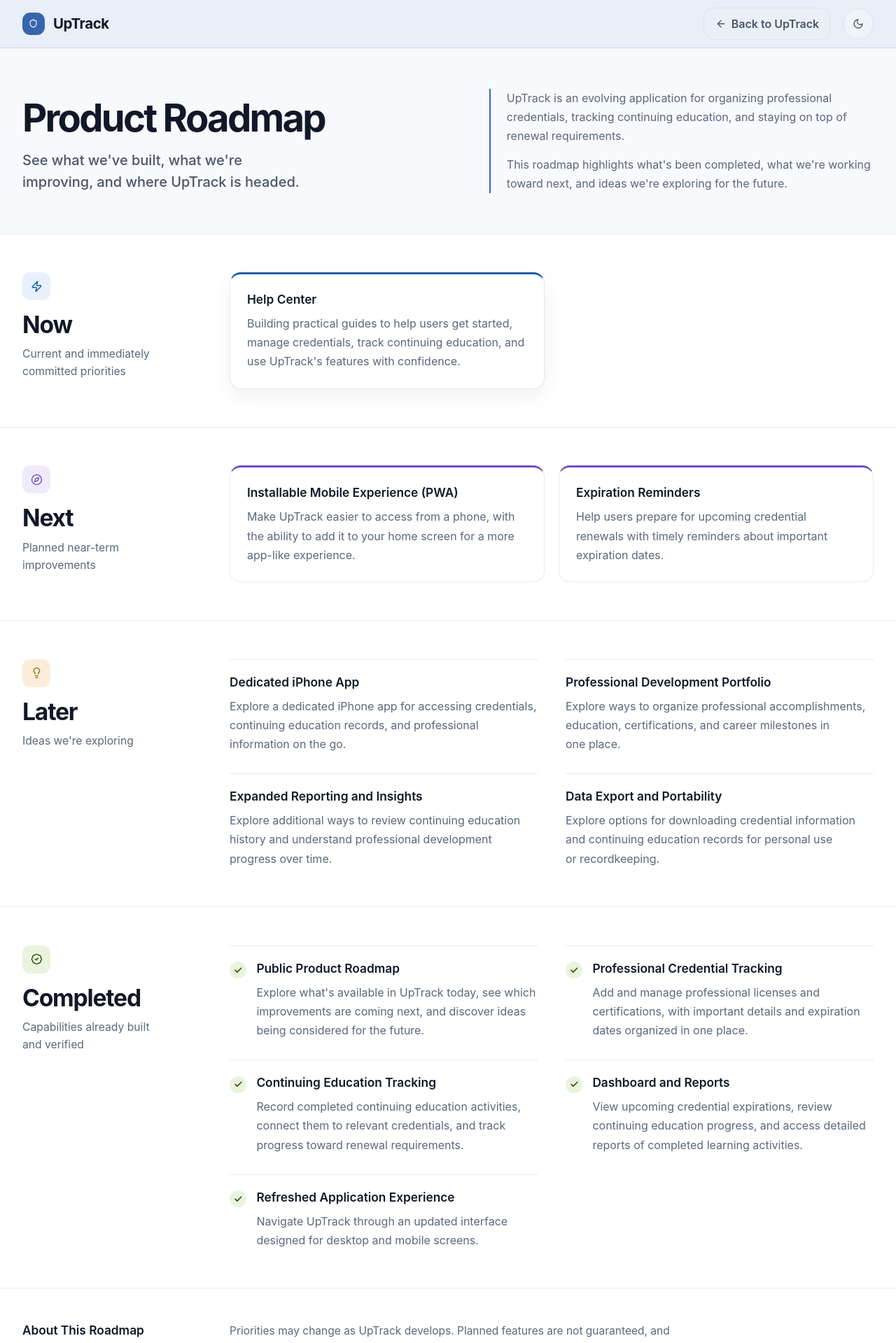
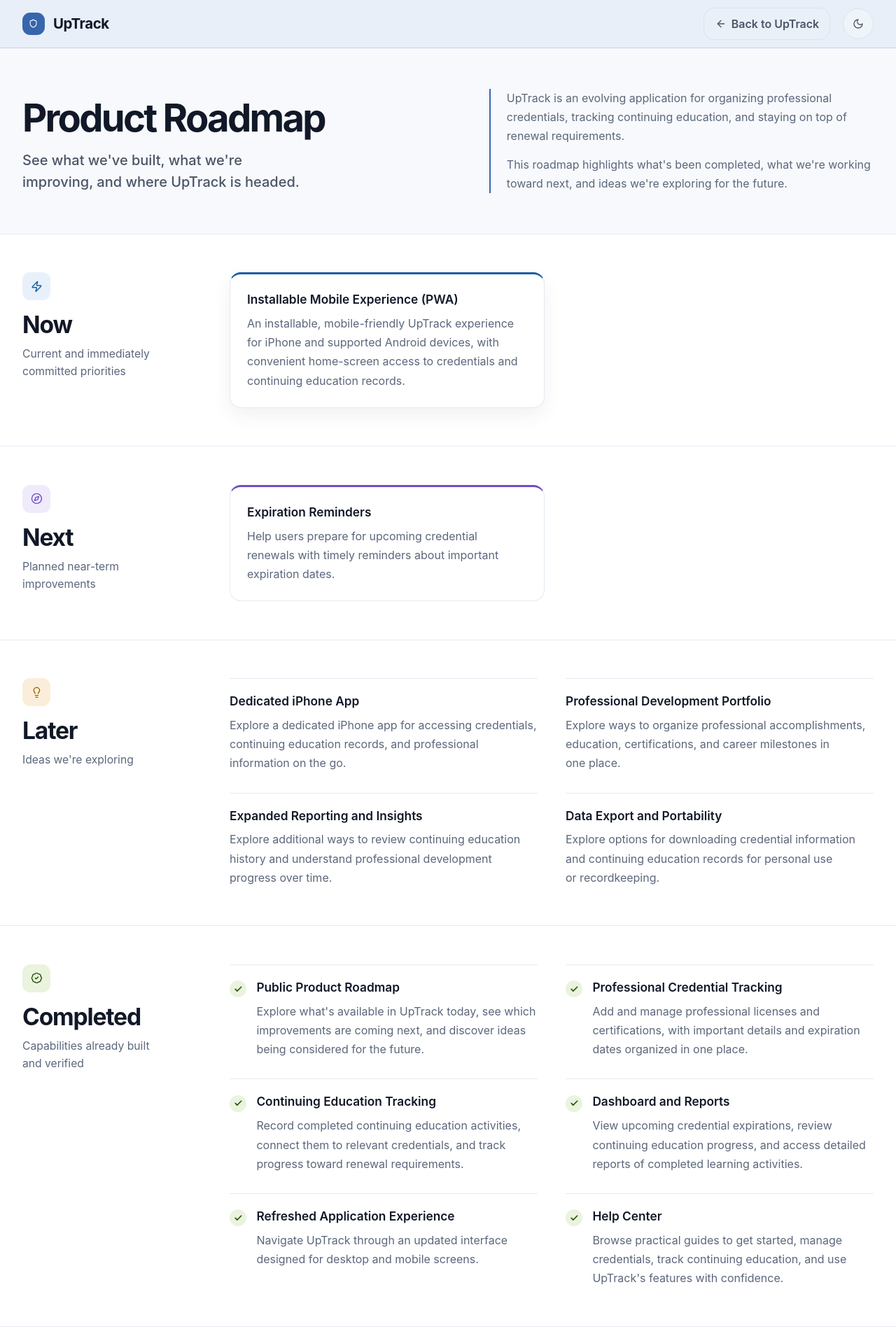
Before and after one commit to alexc83/uptrack, a React (Vite) app in the folder frontend-react/: page /roadmap in a window 1280 px wide. Shown: the top 1919 px of the page at 70% size. Built offline with nearby package versions, Linux system fonts and the light colour scheme; no server answers.

Commit message:
docs(47): refresh public roadmap — Help Center completed, PWA now in development

```diff
--- a/frontend-react/src/features/roadmap/roadmap-content.ts
+++ b/frontend-react/src/features/roadmap/roadmap-content.ts
@@ -40,8 +40,8 @@ export const roadmapSections: RoadmapSection[] = [
     icon: Zap,
     entries: [
       {
-        title: 'Help Center',
-        description: "Building practical guides to help users get started, manage credentials, track continuing education, and use UpTrack's features with confidence.",
+        title: 'Installable Mobile Experience (PWA)',
+        description: 'An installable, mobile-friendly UpTrack experience for iPhone and supported Android devices, with convenient home-screen access to credentials and continuing education records.',
       },
     ],
   },
@@ -51,10 +51,6 @@ export const roadmapSections: RoadmapSection[] = [
     subtitle: 'Planned near-term improvements',
     icon: Compass,
     entries: [
-      {
-        title: 'Installable Mobile Experience (PWA)',
-        description: 'Make UpTrack easier to access from a phone, with the ability to add it to your home screen for a more app-like experience.',
-      },
       {
         title: 'Expiration Reminders',
         description: 'Help users prepare for upcoming credential renewals with timely reminders about important expiration dates.',
@@ -111,6 +107,10 @@ export const roadmapSections: RoadmapSection[] = [
         title: 'Refreshed Application Experience',
         description: 'Navigate UpTrack through an updated interface designed for desktop and mobile screens.',
       },
+      {
+        title: 'Help Center',
+        description: "Browse practical guides to get started, manage credentials, track continuing education, and use UpTrack's features with confidence.",
+      },
     ],
   },
 ];
```
Also changed, not shown: 2 other files (tests, documents, lock files or other folders).
